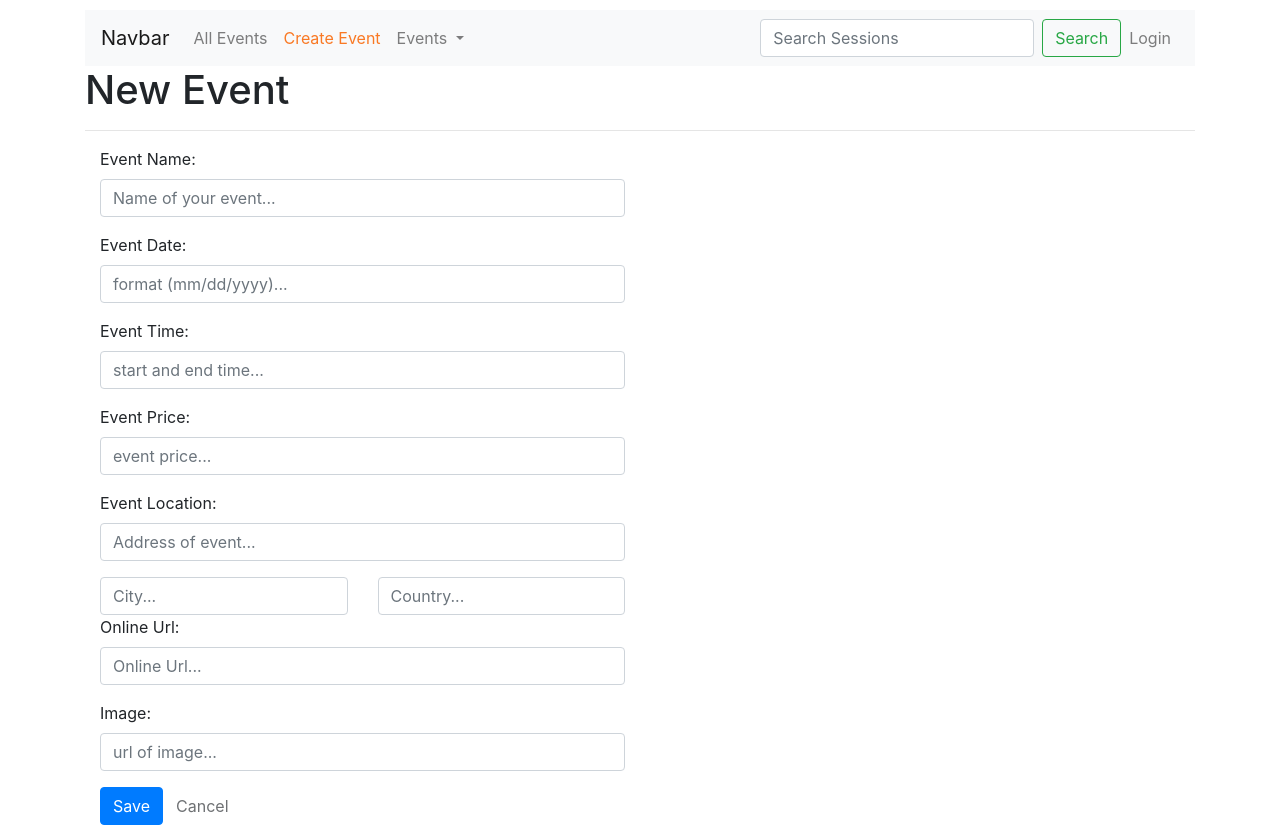
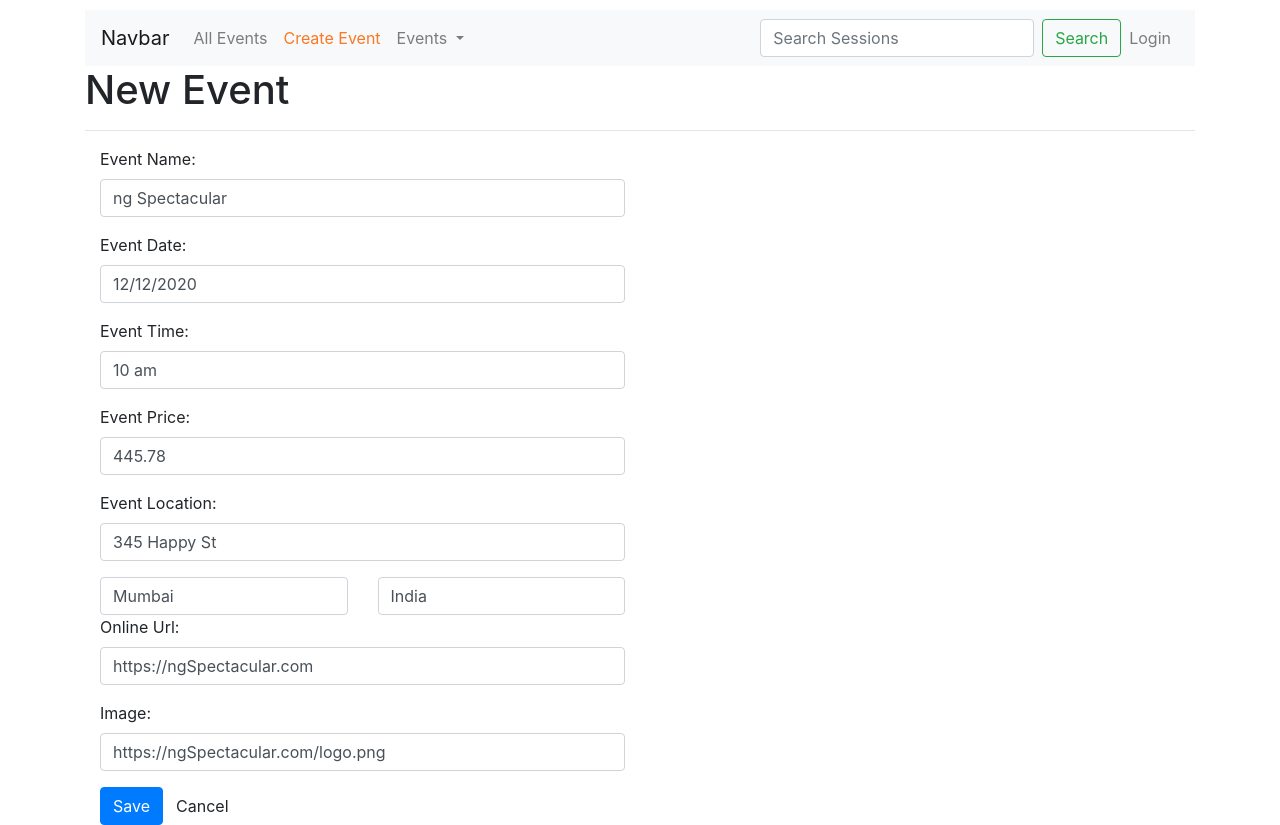
Before and after one commit to savitri26m/EventsApp, an Angular app: page /events/new in a window 1280 px wide. Built offline with nearby package versions, Linux system fonts and the light colour scheme.

Commit message:
demo edit form using create form

```diff
--- a/src/app/events/create-event/create-event.component.html
+++ b/src/app/events/create-event/create-event.component.html
@@ -5,49 +5,49 @@
     <div class="form-group" [ngClass]="{'error': newEventForm.controls.name?.invalid && newEventForm.controls.name?.touched}">
       <label for="eventName">Event Name:</label>
       <em *ngIf="newEventForm.controls.name?.invalid && (newEventForm.controls.name?.touched)">Required</em>
-      <input (ngModel)="newEvent.name" name="name" required id="name" type="text" class="form-control" placeholder="Name of your event..." />
+      <input [(ngModel)]="event.name" name="name" required id="name" type="text" class="form-control" placeholder="Name of your event..." />
     </div>
     <div class="form-group" [ngClass]="{'error': newEventForm.controls.date?.invalid && newEventForm.controls.date?.touched}">
       <label for="eventDate">Event Date:</label>
       <em *ngIf="newEventForm.controls.date?.invalid && (newEventForm.controls.date?.touched)">Required</em>
-      <input (ngModel)="newEvent.date" name="date" required id="eventDate" type="text" class="form-control" placeholder="format (mm/dd/yyyy)..." />
+      <input [(ngModel)]="event.date" name="date" required id="eventDate" type="text" class="form-control" placeholder="format (mm/dd/yyyy)..." />
     </div>
     <div class="form-group" [ngClass]="{'error': newEventForm.controls.time?.invalid && newEventForm.controls.time?.touched}">
       <label for="eventTime">Event Time:</label>
       <em *ngIf="newEventForm.controls.time?.invalid && (newEventForm.controls.time?.touched)">Required</em>
-      <input (ngModel)="newEvent.time" name="time" required id="eventTime" type="text" class="form-control" placeholder="start and end time..." />
+      <input [(ngModel)]="event.time" name="time" required id="eventTime" type="text" class="form-control" placeholder="start and end time..." />
     </div>
     <div class="form-group" [ngClass]="{'error': newEventForm.controls.price?.invalid && newEventForm.controls.price?.touched}">
       <label for="eventPrice">Event Price:</label>
       <em *ngIf="newEventForm.controls.price?.invalid && (newEventForm.controls.price?.touched)">Required</em>
-      <input (ngModel)="newEvent.price" name="price" required id="eventPrice" type="text" type="number" class="form-control" placeholder="event price..." />
+      <input [(ngModel)]="event.price" name="price" required id="eventPrice" type="text" type="number" class="form-control" placeholder="event price..." />
     </div>
 
     <div ngModelGroup="location" >
         <div class="form-group">
         <label for="address">Event Location:</label>
-        <input (ngModel)="newEvent.address" name="address" id="address" type="text" class="form-control" placeholder="Address of event..." />
+        <input [(ngModel)]="event.location.address" name="address" id="address" type="text" class="form-control" placeholder="Address of event..." />
         </div>
         <div class="row">
         <div class="col-md-6">
-            <input (ngModel)="newEvent.city" name="city" id="city" type="text" class="form-control" placeholder="City..." />
+            <input [(ngModel)]="event.location.city" name="city" id="city" type="text" class="form-control" placeholder="City..." />
         </div>
         <div class="col-md-6" >
-            <input (ngModel)="newEvent.country" name="country" id="country" type="text" class="form-control" placeholder="Country..." />
+            <input [(ngModel)]="event.location.country" name="country" id="country" type="text" class="form-control" placeholder="Country..." />
         </div>
         </div>
     </div>
 
     <div class="form-group">
       <label for="onlineUrl">Online Url:</label>
-      <input (ngModel)="newEvent.onlineUrl" name="onlineUrl" id="onlineUrl" type="text" class="form-control" placeholder="Online Url..." />
+      <input [(ngModel)]="event.onlineUrl" name="onlineUrl" id="onlineUrl" type="text" class="form-control" placeholder="Online Url..." />
     </div>
     <div class="form-group" [ngClass]="{'error': newEventForm.controls.imageUrl?.invalid && newEventForm.controls.imageUrl?.touched}">
       <label for="imageUrl">Image:</label>
       <em *ngIf="newEventForm.controls.imageUrl?.invalid && newEventForm.controls.imageUrl?.touched && newEventForm.controls.imageUrl?.errors.required">Required</em>
       <em *ngIf="newEventForm.controls.imageUrl?.invalid && newEventForm.controls.imageUrl?.touched  && newEventForm.controls.imageUrl?.errors.pattern">Must be a png or jpg url</em>
-      <input (ngModel)="newEvent.imageUrl" name="imageUrl" required pattern=".*\/.*.(png|jpg)" id="imageUrl" type="text" class="form-control" placeholder="url of image..." />
-      <img [src]="newEventForm.controls.imageUrl.value" *ngIf="newEventForm.controls.imageUrl?.valid" />
+      <input [(ngModel)]="event.imageUrl" name="imageUrl" required pattern=".*\/.*.(png|jpg)" id="imageUrl" type="text" class="form-control" placeholder="url of image..." />
+      <img [src]="event.imageUrl.value" *ngIf="newEventForm.controls.imageUrl?.invalid" />
     </div>
 
     <button type="submit" class="btn btn-primary">Save</button>
--- a/src/app/events/create-event/create-event.component.ts
+++ b/src/app/events/create-event/create-event.component.ts
@@ -12,9 +12,23 @@ export class CreateEventComponent implements OnInit {
   constructor(private router: Router,
     private eventService: EventsListService) { }
 
-  newEvent: any;
+  event: any;
 
   ngOnInit(): void {
+    this.event = {
+      name: 'ng Spectacular',
+      date: '12/12/2020',
+      time: '10 am',
+      price: 445.78,
+      location: {
+        address: '345 Happy St',
+        city: 'Mumbai',
+        country: 'India'
+      },
+      onlineUrl: 'https://ngSpectacular.com',
+      imageUrl: 'https://ngSpectacular.com/logo.png'
+    }
+
   }
 
   saveEvent(formValues){
```
